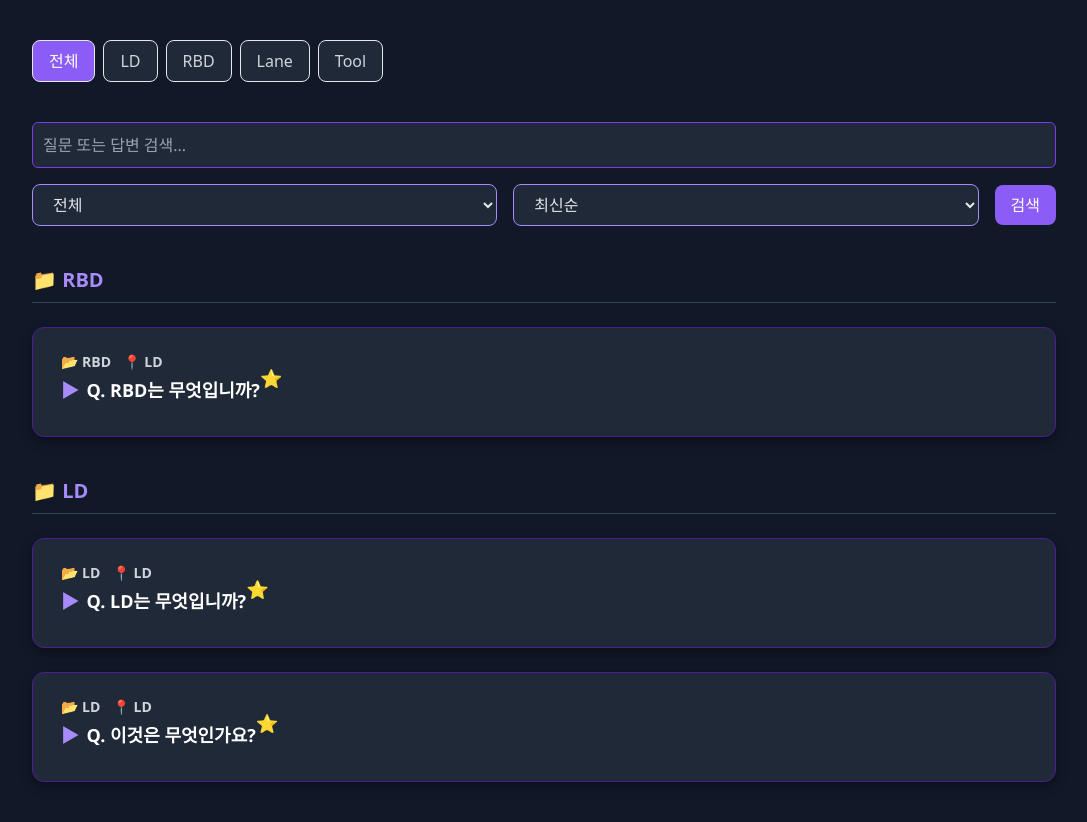
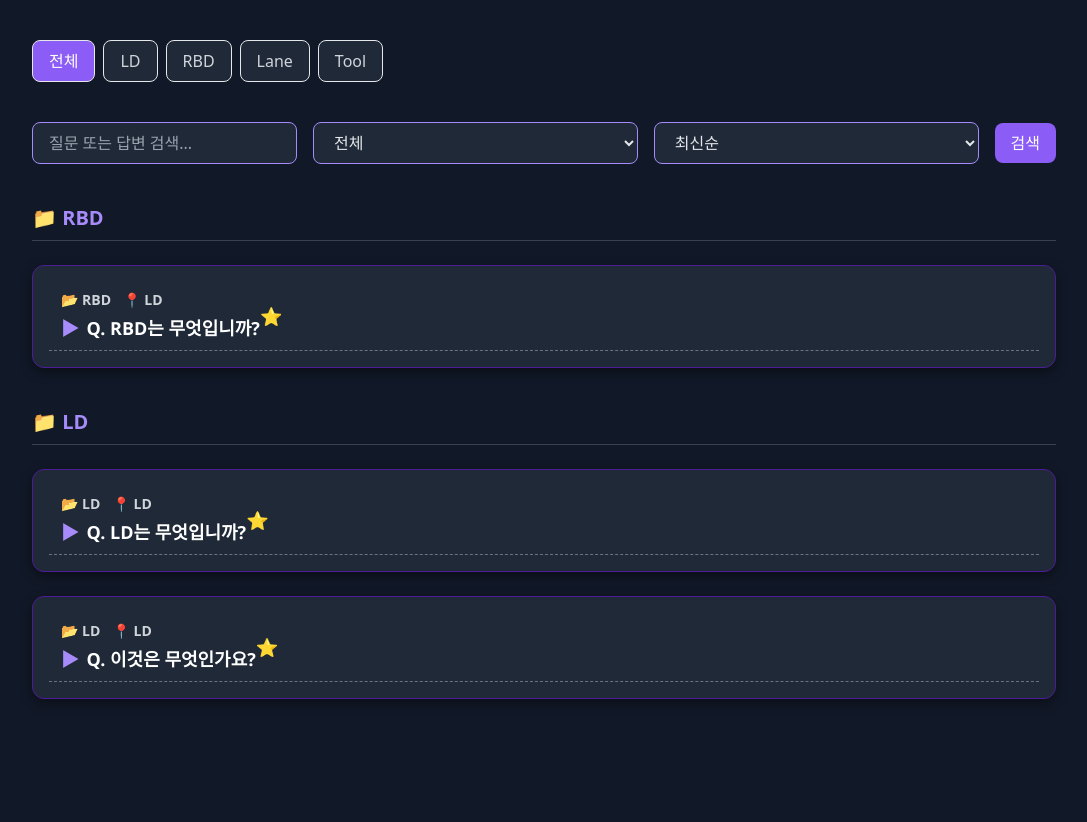
Before and after one commit to st43-hub/SV-FAQ, a Django app: page / in a window 1280 px wide. Shown: the part 101-923 px from the top of the page, without its empty margins (96-1183 px from the left). After the commit the page ends 800 px from the top, so only its background shows below. Run offline with Django 5.2, Linux system fonts and the light colour scheme; data comes from the database, SQL or seed files in the repository.

Commit message:
fix : total card style adjust.

```diff
--- a/static/css/faq_styles.css
+++ b/static/css/faq_styles.css
@@ -29,13 +28,6 @@
   color: #c084fc;
   cursor: pointer;
   border-bottom: 1px dashed #6b7280;
-  background: transparent;
-  border: none;
-  text-align: left;
-}
-
-.faq-summary-js.open .faq-toggle-icon {
-  transform: rotate(90deg);
 }
 
 .faq-toggle-icon {
@@ -134,21 +86,6 @@
   color: #ede9fe;
 }
 
-input[type="text"],
-input[type="url"],
-textarea,
-select {
-  font-family: "Segoe UI", sans-serif;
-  font-size: 1rem;
-  padding: 10px;
-  border-radius: 6px;
-  border: 1px solid #7c3aed;
-  background-color: #1f2937;
-  color: #f9fafb;
-  width: 100%;
-  box-sizing: border-box;
-}
-
 .btn-light {
   background-color: #5b21b6;
   color: white;
--- a/static/js/faq_toggle.js
+++ b/static/js/faq_toggle.js
@@ -1,42 +1,48 @@
 // 📜 FAQ 카드 아코디언 토글 스크립트
 
-document.addEventListener("DOMContentLoaded", function () {
+// DOM 완전 로딩 후 실행
+window.addEventListener("DOMContentLoaded", () => {
   const summaries = document.querySelectorAll(".faq-summary-js");
 
   summaries.forEach((summary) => {
     summary.addEventListener("click", () => {
       const card = summary.closest(".faq-card-js");
-      const wrapper = card.querySelector(".faq-answer-js");
+      const answer = card.querySelector(".faq-answer-js");
       const icon = card.querySelector(".faq-toggle-icon");
-      const isOpen = wrapper.getAttribute("data-open") === "true";
+      const isOpen = answer.getAttribute("data-open") === "true";
 
-      // 다른 카드 닫기
+      // 모든 카드 닫기
       document.querySelectorAll(".faq-card-js").forEach((c) => {
         if (c !== card) {
-          const otherWrapper = c.querySelector(".faq-answer-js");
+          const otherAnswer = c.querySelector(".faq-answer-js");
           const otherIcon = c.querySelector(".faq-toggle-icon");
-          if (otherWrapper.getAttribute("data-open") === "true") {
-            otherWrapper.style.maxHeight = "0px";
-            otherWrapper.setAttribute("data-open", "false");
-            otherIcon.textContent = "▶";
+          if (otherAnswer.getAttribute("data-open") === "true") {
+            otherAnswer.style.maxHeight = "0px";
+            otherAnswer.setAttribute("data-open", "false");
+            if (otherIcon) otherIcon.textContent = "▶";
+            c.classList.remove("open");
           }
         }
       });
 
+      // 현재 카드 토글
       if (isOpen) {
-        wrapper.style.maxHeight = "0px";
-        wrapper.setAttribute("data-open", "false");
-        icon.textContent = "▶";
+        answer.style.maxHeight = "0px";
+        answer.setAttribute("data-open", "false");
+        if (icon) icon.textContent = "▶";
+        card.classList.remove("open");
       } else {
-        wrapper.style.maxHeight = wrapper.scrollHeight + "px";
-        wrapper.setAttribute("data-open", "true");
-        icon.textContent = "▼";
+        answer.style.maxHeight = answer.scrollHeight + "px";
+        answer.setAttribute("data-open", "true");
+        if (icon) icon.textContent = "▼";
+        card.classList.add("open");
 
-        wrapper.addEventListener("transitionend", function handler() {
-          if (wrapper.getAttribute("data-open") === "true") {
-            wrapper.style.maxHeight = "none";
+        // max-height 해제 (접힘 방지)
+        answer.addEventListener("transitionend", function handler() {
+          if (answer.getAttribute("data-open") === "true") {
+            answer.style.maxHeight = "none";
           }
-          wrapper.removeEventListener("transitionend", handler);
+          answer.removeEventListener("transitionend", handler);
         });
       }
     });
--- a/templates/faq/faq_card.html
+++ b/templates/faq/faq_card.html
@@ -31,8 +31,8 @@
   </div>
 
   <!-- 펼쳐지는 답변 영역 -->
-  <div class="faq-answer-js overflow-hidden max-h-0 opacity-0 mt-2 transition-all duration-300 ease-in-out" data-open="false">
-    <div class="text-gray-200">
+  <div class="faq-answer-js max-h-0 opacity-0 overflow-hidden transition-[max-height,opacity] duration-500 ease-in-out" data-open="false">
+    <div class="text-gray-200 mt-3">
       <p class="leading-relaxed">{{ faq.answer|safe }}</p>
       {% if faq.image %}
       <div class="mt-4">
@@ -60,7 +60,7 @@
         const icon = card.querySelector(".faq-toggle-icon");
         const isOpen = wrapper.getAttribute("data-open") === "true";
 
-        // 모든 카드 닫기
+        // 다른 카드 닫기
         document.querySelectorAll(".faq-card-js").forEach((c) => {
           const otherWrapper = c.querySelector(".faq-answer-js");
           const otherIcon = c.querySelector(".faq-toggle-icon");
@@ -68,20 +68,34 @@
             otherWrapper.style.maxHeight = "0px";
             otherWrapper.style.opacity = "0";
             otherWrapper.setAttribute("data-open", "false");
-            otherIcon.textContent = "▶";
+            if (otherIcon) otherIcon.textContent = "▶";
           }
         });
 
         if (isOpen) {
+          wrapper.style.maxHeight = wrapper.scrollHeight + "px";
+          requestAnimationFrame(() => {
+            wrapper.style.maxHeight = "0px";
+            wrapper.style.opacity = "0";
+            wrapper.setAttribute("data-open", "false");
+            if (icon) icon.textContent = "▶";
+          });
+        } else {
           wrapper.style.maxHeight = "0px";
           wrapper.style.opacity = "0";
-          wrapper.setAttribute("data-open", "false");
-          icon.textContent = "▶";
-        } else {
-          wrapper.style.maxHeight = wrapper.scrollHeight + "px";
-          wrapper.style.opacity = "1";
           wrapper.setAttribute("data-open", "true");
-          icon.textContent = "▼";
+          if (icon) icon.textContent = "▼";
+          requestAnimationFrame(() => {
+            wrapper.style.maxHeight = wrapper.scrollHeight + "px";
+            wrapper.style.opacity = "1";
+          });
+
+          wrapper.addEventListener("transitionend", function handler() {
+            if (wrapper.getAttribute("data-open") === "true") {
+              wrapper.style.maxHeight = "none";
+            }
+            wrapper.removeEventListener("transitionend", handler);
+          });
         }
       });
     });
```
Also changed, not shown: other parts of static/css/faq_styles.css (+8 -51 lines), accounts/views.py (+4 -5 lines).
